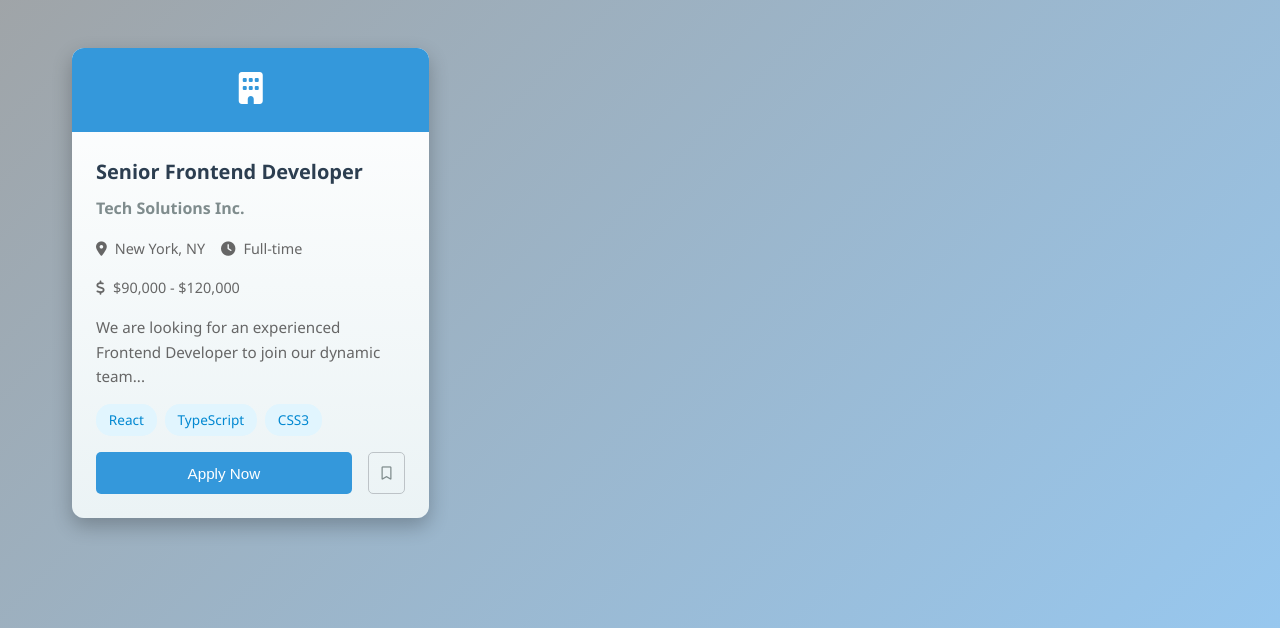
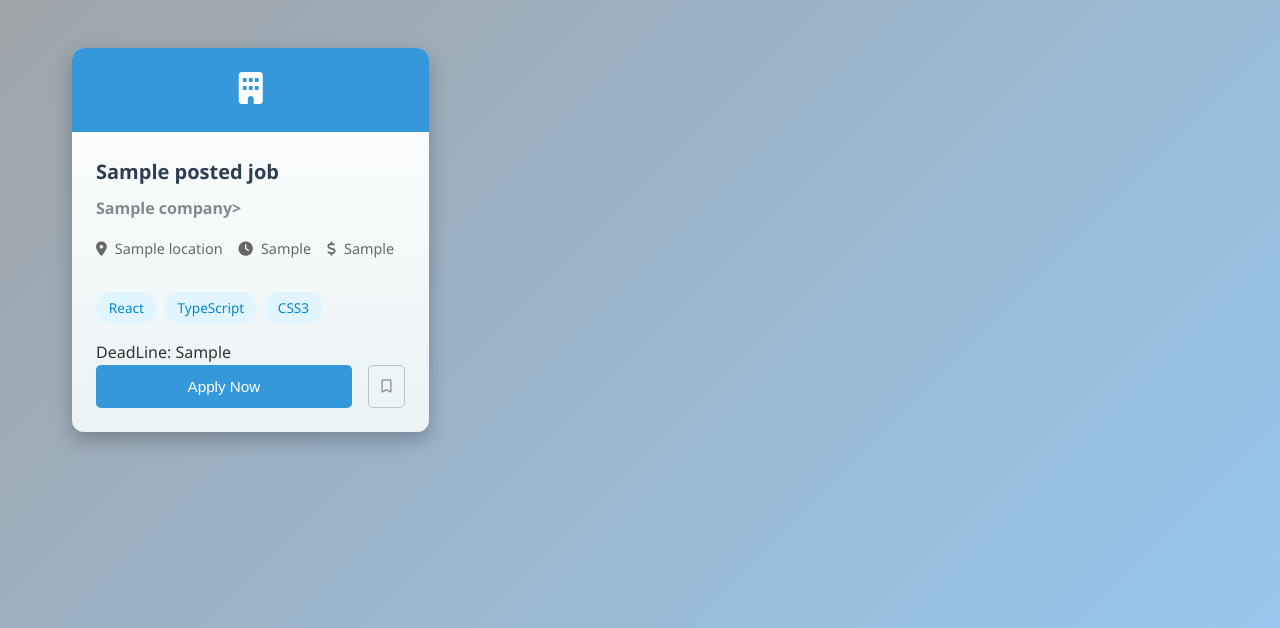
Before and after one commit to Captain-jack42/project, a Node server app: template views/joblisting.ejs in a window 1280 px wide. Shown: the part 132-760 px from the top of the page. Run offline with Node 20, Linux system fonts and the light colour scheme; the template is opened without the code that fills it: most values are stand-ins (such as "Sample title", 1, 10 or a date in 2020).

Commit message:
Update joblisting.ejs

```diff
--- a/views/joblisting.ejs
+++ b/views/joblisting.ejs
@@ -13,6 +13,9 @@
             <h1>Available Job Positions</h1>
             <p>Find your dream job today</p>
         </header>
+        <% PostedJob.forEach(Job => {  %>
+
+
 
         <div class="jobs-grid">
             <!-- Example job card (You'll generate these dynamically from your backend) -->
@@ -21,21 +24,26 @@
                     <i class="fas fa-building"></i>
                 </div>
                 <div class="job-content">
-                    <h2 class="job-title">Senior Frontend Developer</h2>
-                    <h3 class="company-name">Tech Solutions Inc.</h3>
+                    <h2 class="job-title"><%= Job.JobTitle %></h2>
+                    <h3 class="company-name"><%= Job.Company %>></h3>
                     <div class="job-details">
-                        <span><i class="fas fa-map-marker-alt"></i> New York, NY</span>
-                        <span><i class="fas fa-clock"></i> Full-time</span>
-                        <span><i class="fas fa-dollar-sign"></i> $90,000 - $120,000</span>
+                        <span><i class="fas fa-map-marker-alt"></i> <%= Job.Location %></span>
+                        <span><i class="fas fa-clock"></i> <%= Job.JobType %></span>
+                        <span><i class="fas fa-dollar-sign"></i> <%= Job.SalaryRange %></span>
                     </div>
                     <p class="job-description">
-                        We are looking for an experienced Frontend Developer to join our dynamic team...
+                        <<%= Job.JobDescription %>
                     </p>
                     <div class="job-tags">
                         <span>React</span>
                         <span>TypeScript</span>
                         <span>CSS3</span>
                     </div>
+
+                    <div class="job-Deadline">
+                        <span>DeadLine: <%= Job.DeadLine  %> </span>
+                    </div>
+
                     <div class="job-actions">
                         <button class="apply-btn">Apply Now</button>
                         <button class="save-btn"><i class="far fa-bookmark"></i></button>
@@ -45,6 +53,7 @@
 
             <!-- Add more job cards as needed -->
         </div>
+    <% })  %>
     </div>
 
     <style>
```
